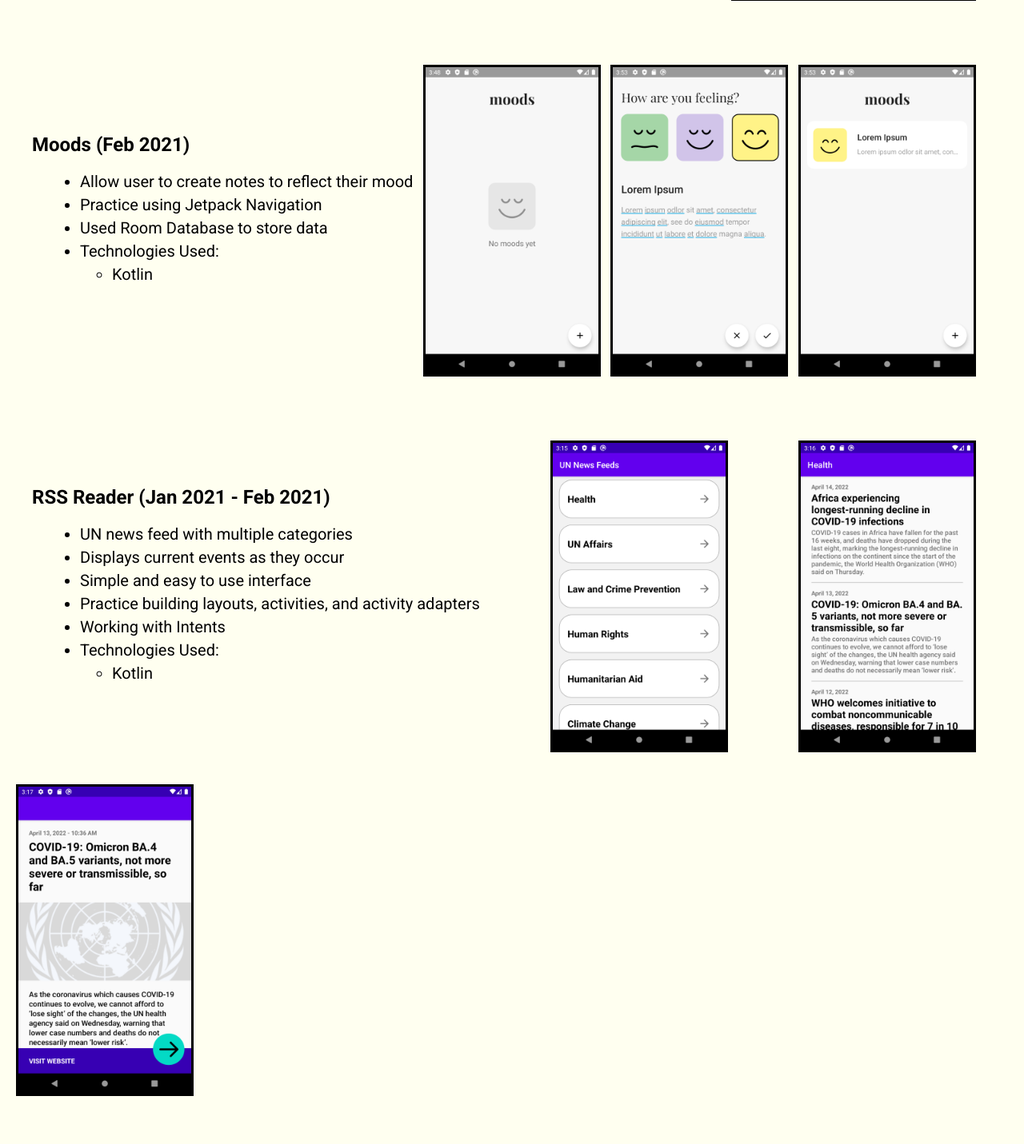
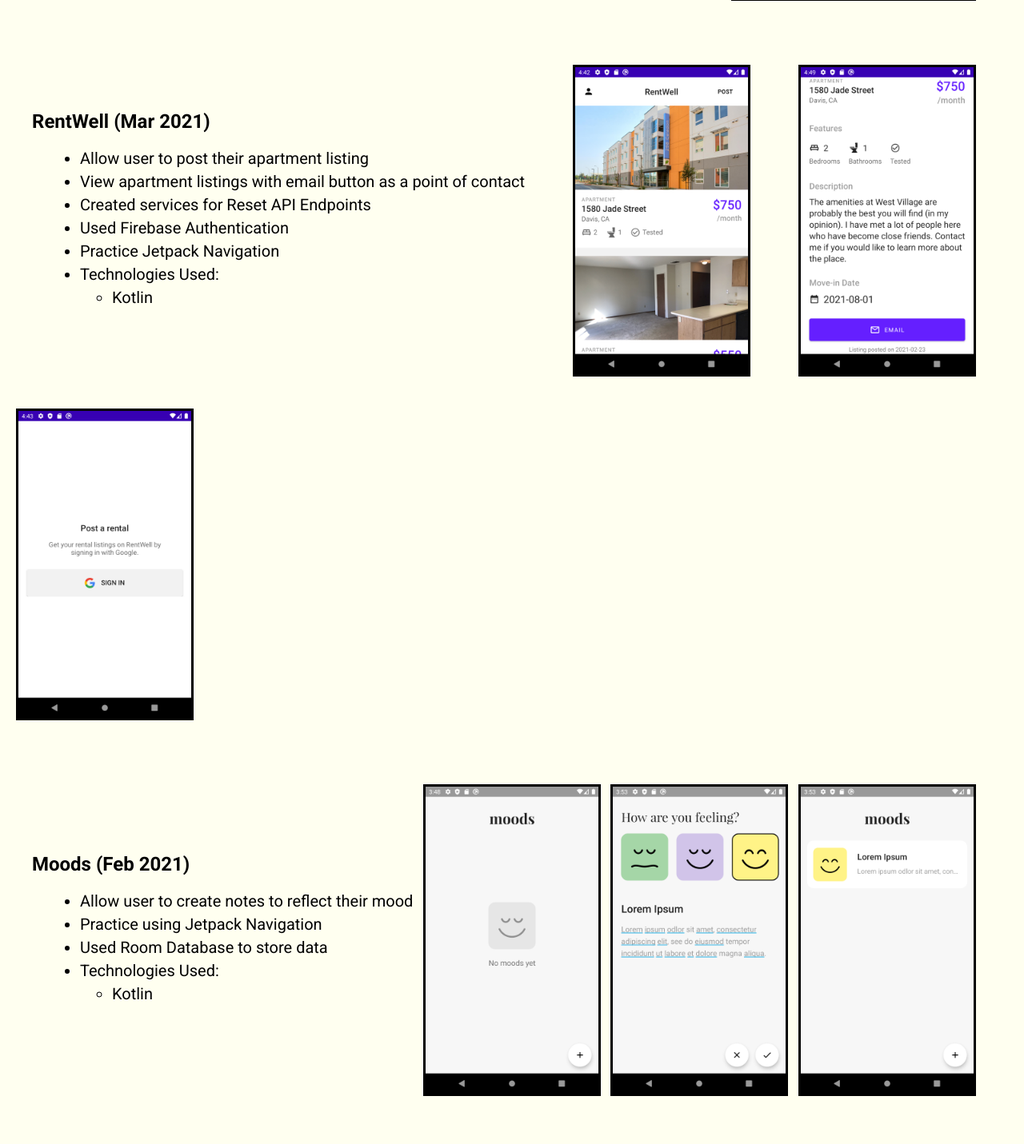
Before and after one commit to haostonh/portfolio, a React (Create React App) app in the folder client/: page /portfolio/projects in a window 1280 px wide. Shown: the part 2679-4110 px from the top of the page at 80% size. Built offline with nearby package versions, Linux system fonts and the light colour scheme.

Commit message:
add RentWell to Projects Page

```diff
--- a/client/src/pages/Projects.jsx
+++ b/client/src/pages/Projects.jsx
@@ -11,6 +11,10 @@
 import MoodsPage1 from '../images/Moods-Page1.png';
 import MoodsPage1Updated from '../images/Moods-Page1-Note.png';
 import MoodsPage2 from '../images/Moods-Page2.png';
+import RentWell from '../projects/2021/RentWell';
+import RentWellPage1 from '../images/RentWell-Page1.png';
+import RentWellPage1Info from '../images/RentWell-Page1-Info.png';
+import RentWellPage2 from '../images/RentWell-Page2.png';
 import RSSReader from '../projects/2021/RSSReader';
 import RSSReaderPage1 from '../images/RSSReader-Page1.png';
 import RSSReaderPage2 from '../images/RSSReader-Page2.png';
@@ -59,6 +63,12 @@
           <img className='projectImage projectImage250px' src={TilePuzzlePic} alt={'Tile Puzzle'} width='300px' height='300px'/>
         </div>
         <div className='projectBodyImageContainer'>
+          <RentWell/>
+          <img className='projectImage projectImage80Percent' src={RentWellPage1} alt={'RentWell Page 1'} width='216px' height='384px'/>
+          <img className='projectImage projectImage80Percent' src={RentWellPage1Info} alt={'RentWell Page 1 Info'} width='216px' height='384px'/>
+          <img className='projectImage projectImage80Percent' src={RentWellPage2} alt={'RentWell Page 2'} width='216px' height='384px'/>
+        </div>
+        <div className='projectBodyImageContainer'>
           <Moods/>
           <img className='projectImage projectImage80Percent' src={MoodsPage1} alt={'Moods Page 1'} width='216px' height='384px'/>
           <img className='projectImage projectImage80Percent' src={MoodsPage2} alt={'Moods Page 2'} width='216px' height='384px'/>
```
